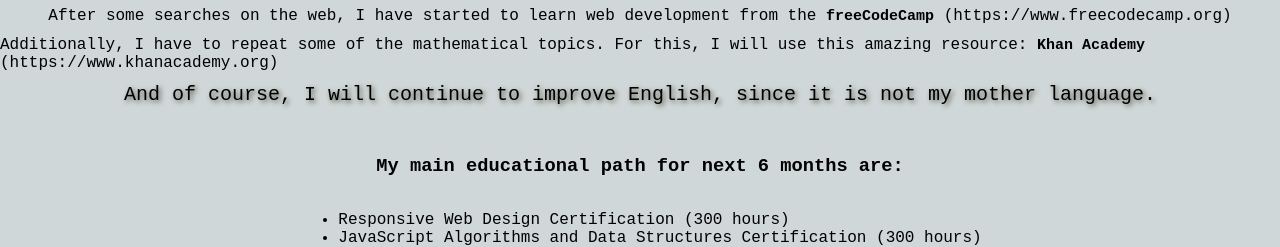
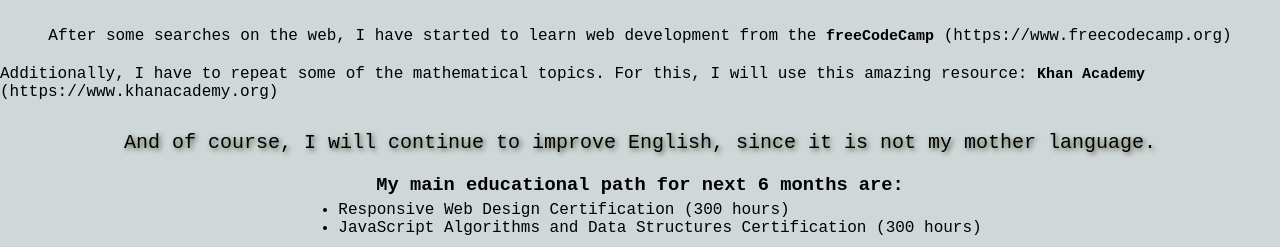
Before and after one commit to Antonklsv/Antonklsv.github.io, a plain HTML site: page index.html in a window 1280 px wide. Shown: the part 696-943 px from the top of the page. Drawn offline with Linux system fonts and the light colour scheme.

Commit message:
addmargin

```diff
--- a/assets/css/style.css
+++ b/assets/css/style.css
@@ -43,11 +43,19 @@ body {
 }
 p {
   padding-bottom: 10px;
-  margin-top: -15px;
+  margin-top: 5px;
+  margin-bottom: 5px;
 }
 #english {
   font-size: 20px;
   text-shadow: 2px 2px 5px #565643;
+  padding-top: 10px;
 }
-/* #h3main{
-} */
+ #h3main{
+   margin-top: 5px;
+   margin-bottom: 5px;
+}
+#ulmain{
+  margin-top: 0;
+
+}
--- a/index.html
+++ b/index.html
@@ -15,8 +15,8 @@
     <p>After some searches on the web, I have started to learn web development from the <strong style="font-size: 15px;">freeCodeCamp</strong> (https://www.freecodecamp.org)</p>
     <p>Additionally, I have to repeat some of the mathematical topics. For this, I will use this amazing resource: <strong style="font-size: 15px;">Khan Academy</strong> (https://www.khanacademy.org)</p>
     <p id="english">And of course, I will continue to improve English, since it is not my mother language.</p>
-    <h3>My main educational path for next 6 months are:</h3>
-    <ul>
+    <h3 id="h3main">My main educational path for next 6 months are:</h3>
+    <ul id="ulmain">
       <li>Responsive Web Design Certification (300 hours)</li>
       <li>JavaScript Algorithms and Data Structures Certification (300 hours)</li>
     </ul>
```
